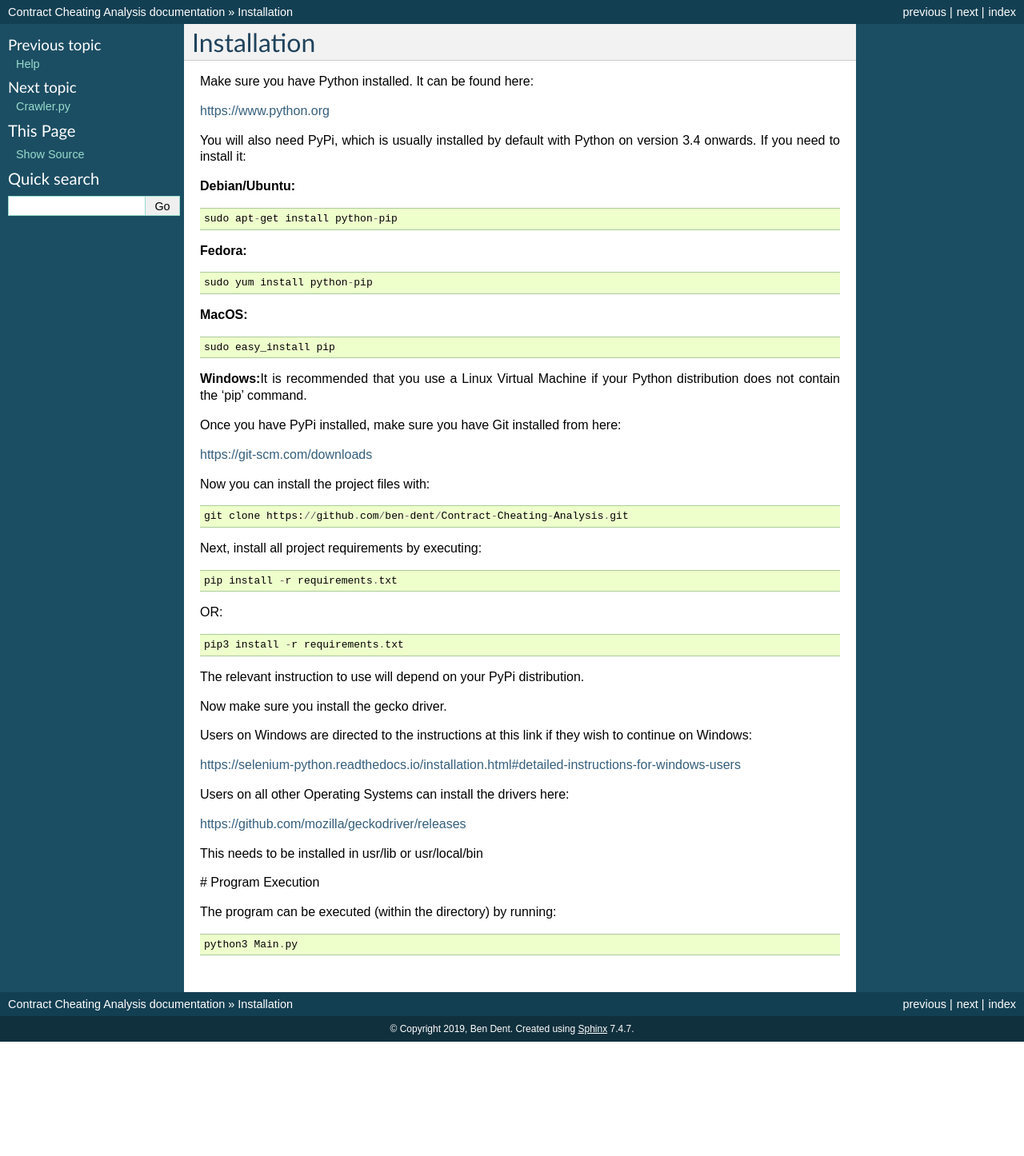
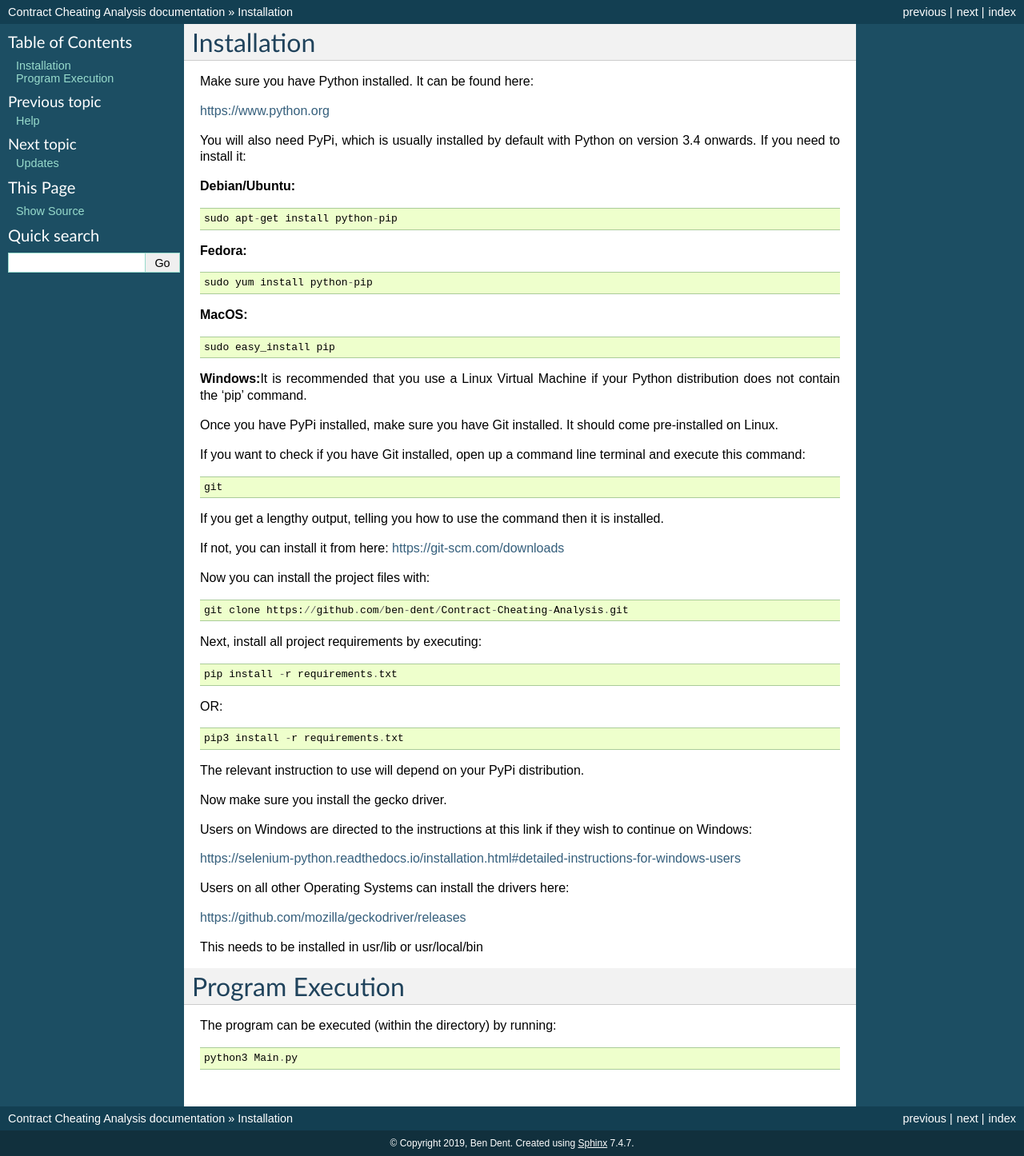
Before and after one commit to ben-dent/Contract-Cheating-Analysis, a Sphinx documentation site: the page built from docs/installation.rst, in a window 1280 px wide. Shown: the whole page at 80% size. Built offline with Sphinx 7.4.7, drawn with Linux system fonts in a browser that asks for light colours; before the commit the page ends 1303 px from its top, so only the background shows below that.

```diff
--- a/docs/index.rst
+++ b/docs/index.rst
@@ -15,5 +15,6 @@ Contents
    license
    help
    installation
+   updates
    crawler
    dataAnalysis
--- a/docs/installation.rst
+++ b/docs/installation.rst
@@ -26,8 +26,16 @@ If you need to install it:
 **Windows:**\
 It is recommended that you use a Linux Virtual Machine if your Python distribution does not contain the 'pip' command.
 
-Once you have PyPi installed, make sure you have Git installed from here:
+Once you have PyPi installed, make sure you have Git installed. It should come pre-installed on Linux.
 
+If you want to check if you have Git installed, open up a command line terminal and execute this command:
+::
+
+   git
+
+If you get a lengthy output, telling you how to use the command then it is installed.
+
+If not, you can install it from here:
 https://git-scm.com/downloads
 
 Now you can install the project files with:
@@ -59,7 +67,8 @@ https://github.com/mozilla/geckodriver/releases
 
 This needs to be installed in usr/lib or usr/local/bin
 
-# Program Execution
+Program Execution
+===================
 
 The program can be executed (within the directory) by running:
 ::
```
Also changed, not shown: README.md (+17 -1 lines), docs/updates.rst (added, +9 -0 lines).
